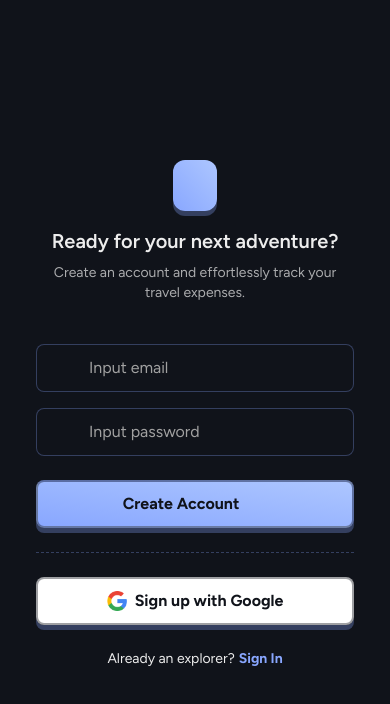
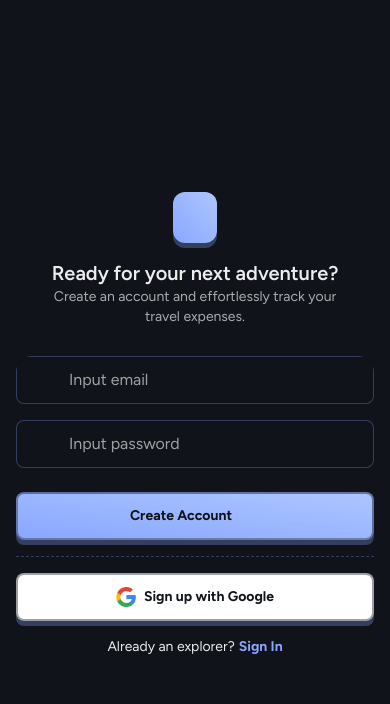
Before and after one commit to ardihp/bagi-bayar, a Next.js app: page /auth/sign-up in a window 390 px wide. Shown: the top 704 px of the page. Built offline with nearby package versions, Linux system fonts and the light colour scheme; no server answers; some icons are missing.

Commit message:
fix(auth): content mobile responsive

```diff
--- a/app/(auth)/auth/layout.tsx
+++ b/app/(auth)/auth/layout.tsx
@@ -25,10 +25,10 @@ export default async function AuthLayoutPage({
 
       <hr className="border-0 lg:border-t-2 border-dashed border-secondary/10 col-span-1 lg:col-span-3" />
       <div className="hidden lg:flex items-end justify-end p-3 min-w-20 w-full" />
-      <div className="container flex flex-col min-h-[calc(100dvh-132px)] p-4 pt-6 sm:p-8 lg:p-12 lg:pt-10 justify-center md:justify-between gap-4 border-0! lg:border-x-2!">
+      <div className="container flex flex-col min-h-[calc(100dvh-132px)] p-4 pt-6 sm:p-8 lg:p-12 lg:pt-10 justify-center md:justify-between gap-6 md:gap-4 border-0! lg:border-x-2!">
         <HeaderAuth />
 
-        <div className="p-5 sm:p-8 rounded-2xl md:border md:border-secondary/30 md:bg-secondary/5 w-full relative overflow-hidden">
+        <div className="md:p-8 rounded-2xl md:border md:border-secondary/30 md:bg-secondary/5 w-full relative overflow-hidden">
           {children}
         </div>
       </div>
--- a/components/layout/auth-header.tsx
+++ b/components/layout/auth-header.tsx
@@ -50,7 +50,7 @@ export default function HeaderAuth() {
           />
         </div>
       </Link>
-      <div className="flex flex-col items-center gap-2">
+      <div className="flex flex-col items-center md:gap-2">
         <p className="font-semibold text-xl md:text-3xl text-center">
           {textContent.title}
         </p>
--- a/modules/auth/sign-in/view.tsx
+++ b/modules/auth/sign-in/view.tsx
@@ -122,7 +122,7 @@ export default function SignInView() {
   };
 
   return (
-    <div className="flex flex-col gap-4">
+    <div className="flex flex-col gap-2 md:gap-4">
       <form onSubmit={handleSubmit(onSubmit)} className="flex flex-col gap-4">
         <div
           className={cn(
@@ -182,7 +182,7 @@ export default function SignInView() {
           key={getValue("isEmailVerify") ? "btn-submit" : "btn-continue"}
           className="btn-primary flex items-center justify-center gap-2 w-full my-2 h-12"
         >
-          <p className="text-background font-bold">
+          <p className="text-background font-bold text-sm md:text-base">
             {getValue("isEmailVerify") ? "Sign In" : "Continue"}
           </p>
           <HugeiconsIcon
@@ -204,7 +204,7 @@ export default function SignInView() {
           alt="Google Icon"
           className="size-5 shrink-0 object-cover"
         />
-        <p className="text-background font-bold text-center">
+        <p className="text-sm md:text-base text-background font-bold text-center">
           Sign in with Google
         </p>
       </button>
--- a/modules/auth/sign-up/view.tsx
+++ b/modules/auth/sign-up/view.tsx
@@ -77,7 +77,7 @@ export default function SignUpView() {
   };
 
   return (
-    <div className="flex flex-col gap-4">
+    <div className="flex flex-col gap-2 md:gap-4">
       <form onSubmit={handleSubmit(onSubmit)} className="flex flex-col gap-4">
         <div className="flex flex-col gap-2">
           <label htmlFor="email" className="font-semibold hidden md:inline">
@@ -129,7 +129,7 @@ export default function SignUpView() {
           type="submit"
           className="btn-primary flex items-center justify-center gap-2 w-full my-2 h-12"
         >
-          <p className="text-background font-bold">Create Account</p>
+          <p className="text-background font-bold text-sm md:text-base">Create Account</p>
           <HugeiconsIcon
             icon={ArrowRight02Icon}
             className="text-background size-5"
@@ -150,7 +150,7 @@ export default function SignUpView() {
           alt="Google Icon"
           className="size-5 shrink-0 object-cover"
         />
-        <p className="text-background font-bold text-center">
+        <p className="text-sm md:text-base text-background font-bold text-center">
           Sign up with Google
         </p>
       </button>
```
